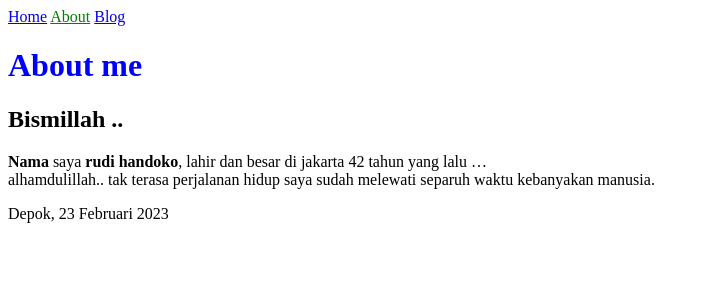
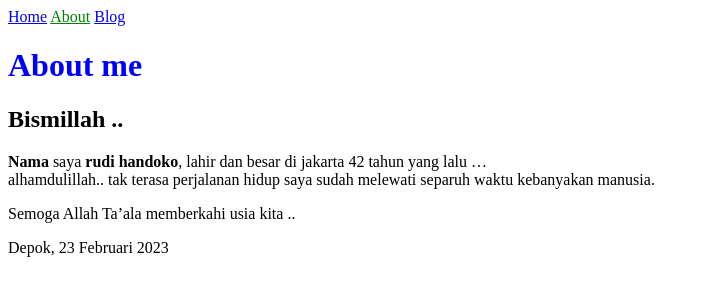
Before and after one commit to abdullahanon/abdullahanon.github.io, a Jekyll site: the page built from about.md, in a window 1280 px wide. Shown: the top 300 px of the page, without its empty margins (0-709 px from the left). Built offline with Jekyll 4.4.1, drawn with Linux system fonts in a browser that asks for light colours.

Commit message:
edit about

```diff
--- a/about.md
+++ b/about.md
@@ -8,6 +8,8 @@ title: About
 ## Bismillah ..
 
 **Nama** saya **rudi handoko**, lahir dan besar di jakarta 42 tahun yang lalu ...<br>
-alhamdulillah.. tak terasa perjalanan hidup saya sudah melewati separuh waktu kebanyakan manusia.
+alhamdulillah.. tak terasa perjalanan hidup saya sudah melewati separuh waktu kebanyakan manusia.<br>
+
+Semoga Allah Ta'ala memberkahi usia kita ..
 
 Depok, 23 Februari 2023
```
Also changed, not shown: 3 other files.
